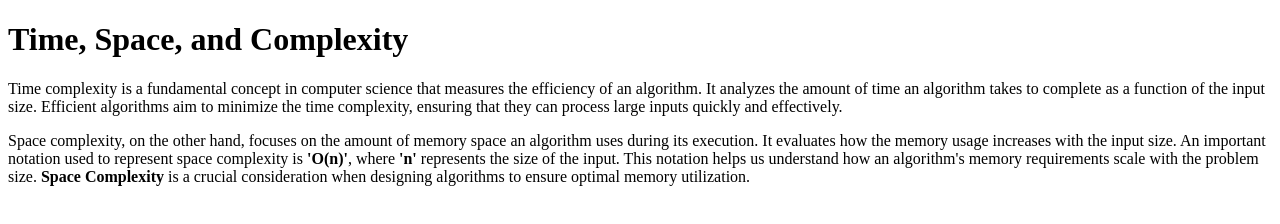
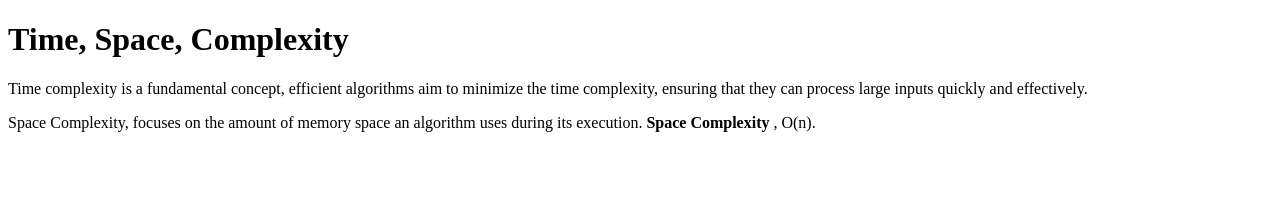
Before and after one commit to acciojob/time-and-space-complexity-shubhambharti4716, a website: page main.html in a window 1280 px wide. Drawn offline with Linux system fonts and the light colour scheme.

Commit message:
created a submission

```diff
--- a/main.html
+++ b/main.html
@@ -7,12 +7,12 @@
     <title>Understanding Time and Space Complexity</title>
 </head>
 <body>
-    <h1>Time, Space, and Complexity</h1>
+    <h1>Time, Space, Complexity</h1>
     <p>
-        Time complexity is a fundamental concept in computer science that measures the efficiency of an algorithm. It analyzes the amount of time an algorithm takes to complete as a function of the input size. Efficient algorithms aim to minimize the time complexity, ensuring that they can process large inputs quickly and effectively.
+        Time complexity is a fundamental concept, efficient algorithms aim to minimize the time complexity, ensuring that they can process large inputs quickly and effectively.
     </p>
     <p>
-        Space complexity, on the other hand, focuses on the amount of memory space an algorithm uses during its execution. It evaluates how the memory usage increases with the input size. An important notation used to represent space complexity is <b>'O(n)'</b>, where <b>'n'</b> represents the size of the input. This notation helps us understand how an algorithm's memory requirements scale with the problem size. <b>Space Complexity</b> is a crucial consideration when designing algorithms to ensure optimal memory utilization.
+        Space Complexity, focuses on the amount of memory space an algorithm uses during its execution. <b>Space Complexity </b>, O(n).
     </p>
 </body>
 </html>
```
